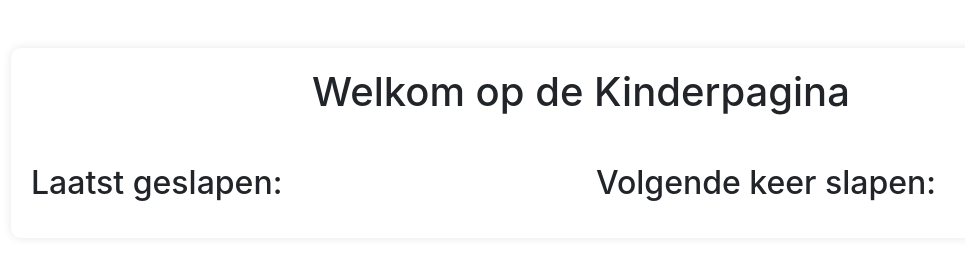
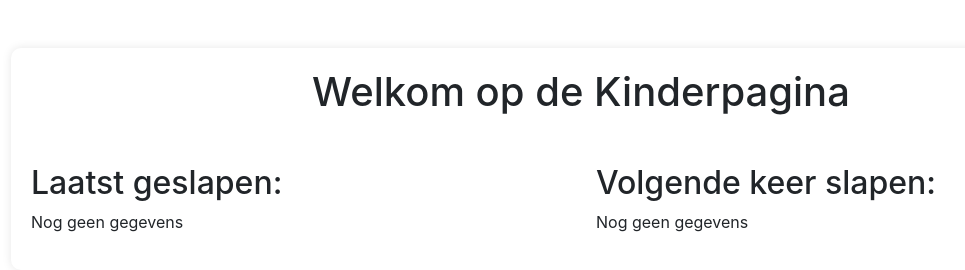
Before and after one commit to colettebrawl/Logeren-Check, a plain HTML site: page index.html in a window 1280 px wide. Shown: the whole page, without its empty margins (59-1024 px from the left). Drawn offline with nearby package versions, Linux system fonts and the light colour scheme.

Commit message:
Update index.html

```diff
--- a/index.html
+++ b/index.html
@@ -36,5 +36,14 @@
     <script src="https://code.jquery.com/jquery-3.2.1.slim.min.js"></script>
     <script src="https://cdnjs.cloudflare.com/ajax/libs/popper.js/1.12.9/umd/popper.min.js"></script>
     <script src="https://maxcdn.bootstrapcdn.com/bootstrap/4.0.0/js/bootstrap.min.js"></script>
+    <script>
+        // Haal gegevens op uit lokale opslag
+        var lastSleep = localStorage.getItem("lastSleep");
+        var nextSleep = localStorage.getItem("nextSleep");
+
+        // Vul de gegevens in op de kinderpagina
+        document.getElementById("lastSleep").innerHTML = lastSleep || "Nog geen gegevens";
+        document.getElementById("nextSleep").innerHTML = nextSleep || "Nog geen gegevens";
+    </script>
 </body>
 </html>
```
